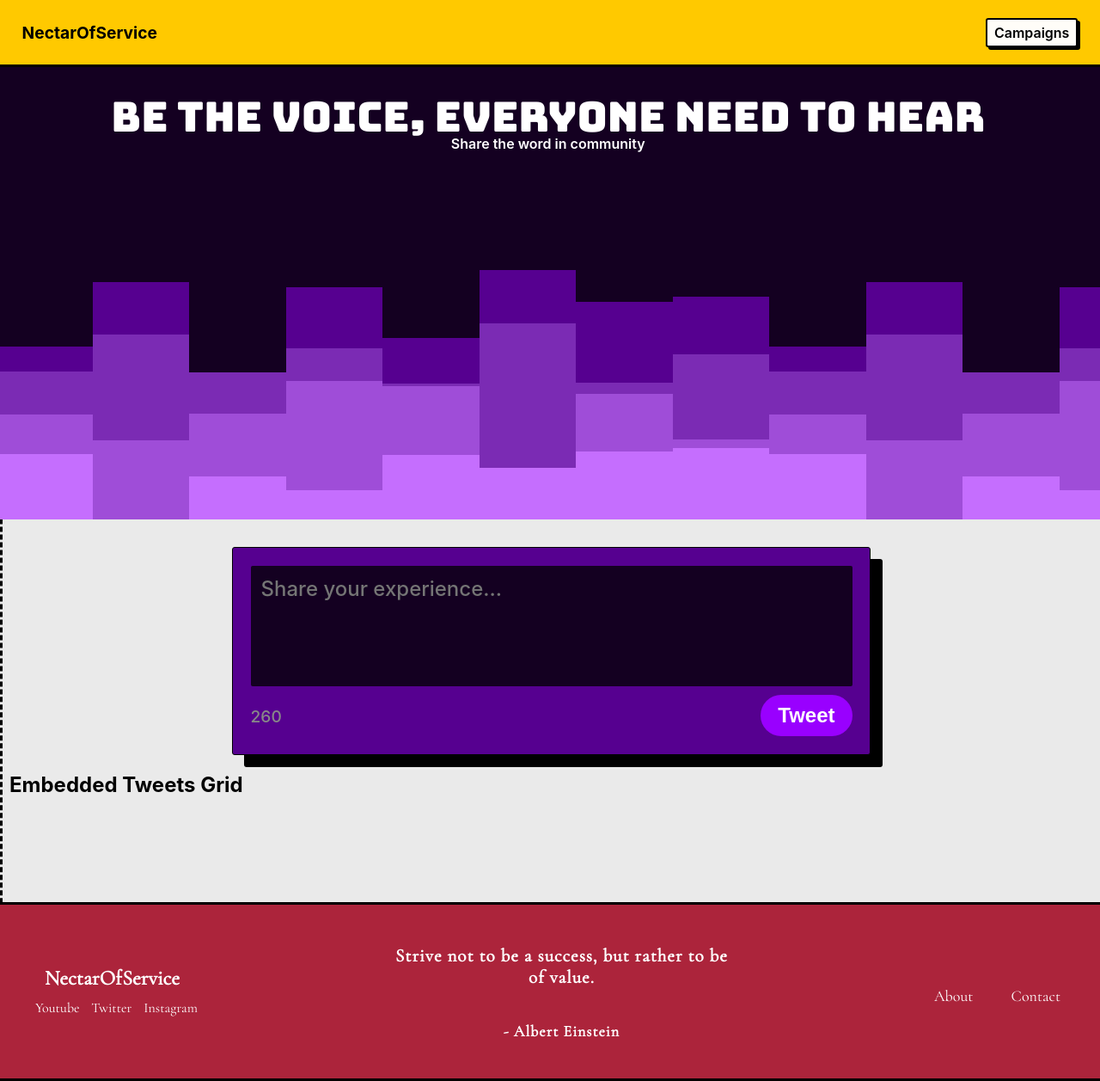
After one commit to Chirag8023/NectarOfService, a PHP site: page /NectarOfService/social_buzz/social_buzz.php in a window 1280 px wide. The commit adds this page. Shown: the whole page at 86% size. Run offline with PHP 8.4, Linux system fonts and the light colour scheme; some web fonts are replaced.

Commit message:
social buzz page and design updates and minor bug fixes

```diff
--- a/admin/admin_main.php
+++ b/admin/admin_main.php
@@ -25,6 +25,7 @@ include ADMIN_MAIN_BASE_PATH .'../assets/scripts/auth_check.php';
                 <li><a href="http://localhost/nectarofservice/admin/pages/admin_campaigns.php">Campaigns</a></li>
                 <li><a href="http://localhost/nectarofservice/admin/pages/admin_newsletter.php">Newsletter</a></li>
                 <li><a href="http://localhost/nectarofservice/admin/pages/admin_donations.php">Donations</a></li>
+                <li><a href="http://localhost/nectarofservice/admin/pages/admin_social_buzz.php">Social Buzz</a></li>
             </ul>
         </nav>
     </aside>
--- a/assets/about.php
+++ b/assets/about.php
@@ -2,8 +2,7 @@
 <link rel="stylesheet" href="http://localhost/NectarOfService/assets/main_style.css">
 <title>About Us</title>
 </head>
-<body class="body" style="background-color: #ffffe5;
-">
+<body class="body">
     <?php include 'header.php'; ?>
     <div style="
     margin-top:5rem; font-family:'inter'; font-size:23px; padding:3rem; color:#000;">
--- a/assets/landing_page.php
+++ b/assets/landing_page.php
@@ -4,7 +4,7 @@
 <body class='body'>
     <?php include 'header.php'; ?>
     <div style="
-      background-color:#C02942;
+      background-image:url(http://localhost/NectarOfService/assets/images/landing.svg);
 margin-right:-0.5rem; margin-left:-1%; padding-left: 0.8rem; border-bottom: 2px solid black; margin-bottom: 5%;">
     <div class="main-container">
         <!-- Left section -->
--- a/assets/main_style.css
+++ b/assets/main_style.css
@@ -18,6 +18,24 @@
 	src: local('Bungee Outline'), url('http://localhost/NectarOfService/assets/fonts/BungeeOutline-Regular.ttf') format('truetype');
 }
 
+body::-webkit-scrollbar {
+	width: 10px;
+	background-color: #000;
+}
+
+
+body::-webkit-scrollbar-thumb {
+	background: #888;
+	border-radius:115px; /* Make the scrollbar more curved */
+}
+
+body::-webkit-scrollbar-thumb:hover {
+	background: #999;
+}
+
+body::-webkit-scrollbar-thumb:active {
+	background: #aaa;
+}
 
 .main-container {
     font-family: 'inter';
@@ -181,13 +199,16 @@
 	border-left: 3px dashed black;
 	margin-left: 0;
 	padding-left:0.5rem;
-	background-color: #ffffe5;
+	background-color: #eaeaea;
 	font-display: auto;
 }
 
 .main-area h2 {
 	color: #ffffff;
-	font-size: 2rem;
+	font-size: 3rem;
+	font-family: 'bungee';
+	font-weight: 500;
+	margin: 0;
 	text-shadow: 3px 3px black;
 }
 
--- a/assets/scripts/auth_check.php
+++ b/assets/scripts/auth_check.php
@@ -5,7 +5,7 @@ if (session_status() == PHP_SESSION_NONE) {
 }
 
 // Check if the user is not logged in, redirect to login page
-if (!isset($_SESSION['username'])) {
+if (!isset($_SESSION['chi_username'])) {
     header("Location:http://localhost/nectarofservice/admin/admin_login.php");
     exit;
 }
--- a/assets/scripts/get_completed_campaigns.php
+++ b/assets/scripts/get_completed_campaigns.php
@@ -1,7 +1,7 @@
 <?php
 include 'dbconnect.php';
 
-$completedCampaigns = "SELECT * FROM fundraising_campaigns WHERE current_amount >= goal ORDER BY id DESC LIMIT 5";
+$completedCampaigns = "SELECT * FROM fundraising_campaigns WHERE current_amount >= goal ORDER BY id DESC LIMIT 3";
 $completedResult = $conn->query($completedCampaigns);
 
 $completedCampaignData = [];
--- a/fundraiser/campaigns_home.php
+++ b/fundraiser/campaigns_home.php
@@ -7,17 +7,17 @@
     <link rel="stylesheet" href="http://localhost/NectarOfService/assets/main_style.css">
     <script src="http://localhost/NectarOfService/assets/scripts/fetch_donations.js"></script>
 </head>
-<body style="background-color: #0fa958;" class='body'>
+<body style="background-image:url('http://localhost/NectarOfService/assets/images/camp_home.svg');" class='body'>
 <?php include "../assets/header.php"; ?>
     <div class="main-area">
     <h2>Ongoing Campaigns</h2>
-    <p style="color:#fff; margin-top:-10px;">*All campaigns are eligible  for 80D tax benefits.</p>
+    <p style="color:#fff; margin-top:-1.2rem; font-weight:500;">*All campaigns are eligible  for 80D tax benefits.</p>
     <br>
     <div id="campaignContent">
         <?php include '../assets/scripts/get_ongoing_campaigns.php'; ?>
     </div>
     <br>
-    <h2>Recently Closed Campaigns</h2>
+    <h2>Recent Campaigns</h2>
     <br>
     <div id="completedCampaigns">
     <?php include '../assets/scripts/get_completed_campaigns.php'; ?>
--- /dev/null
+++ b/social_buzz/social_buzz.php
@@ -0,0 +1,164 @@
+<link rel="stylesheet" href="http://localhost/NectarOfService/assets/main_style.css">
+<link rel="preload" href="/NectarOfService/assets/fonts/CormorantGaramond-Regular.ttf" as="font" type="font/ttf" crossorigin>
+<link rel="preload" href="/NectarOfService/assets/fonts/Inter-VariableFont_slnt,wght.ttf" as="font" type="font/ttf" crossorigin>
+<title>Social Buzz</title>
+<style>
+        #social-buzz-top {
+            margin-top:4rem;
+            padding:3.7rem;
+            margin-left:-1rem;
+            margin-right:-0.53rem;
+            background-image: url('http://localhost/NectarOfService/assets/images/blob.svg');
+        }
+
+        #composer-container {
+            display:flex;
+            flex-direction:column;
+            align-items:center;
+        }
+        #social-buzz-top h1 {
+            font-family: 'bungee';
+            font-size: 3rem;
+            font-weight: 500;
+            color: #fff;
+            margin-bottom: -1.5rem;
+            margin-top:-1rem;
+        }
+
+        #social-buzz-top p {
+            font-family: 'inter';
+            font-size: 1rem;
+            font-weight: 600;
+            color: #fff;
+            margin-bottom: 23rem;
+        }
+
+        #tweet-popup {
+            background-color: #560090;
+            border: 1px solid #000;
+            border-radius: 3px;
+            width: 700px;
+            padding: 1.3rem;
+            box-shadow: 14px 14px #000;
+            margin-bottom: 1rem;
+            margin:auto;
+            margin-top: 2rem;
+        }
+
+        #tweet-text {
+            font-family: 'Inter';
+            font-weight: 500;
+            width: 100%;
+            margin-bottom: 10px;
+            padding: 10px;
+            border: 2px solid #0000;
+            background-color: #140021;
+            color: #fff;
+            border-radius: 2px;
+            font-size: 1.5rem;
+            resize: none;
+            outline: none;
+            transition: border-color 0.3s ease;
+        }
+
+        #tweet-text:focus {
+            border-color: #fff;
+        }
+
+        #char-count {
+            color: #888;
+            font-size: 1.2rem;
+            margin-top: 6px;
+            font-weight: 500;
+        }
+
+        #tweet-button {
+            background-color: #9900ff;
+            color: #fff;
+            font-weight: 600;
+            border: none;
+            border-radius: 999px;
+            padding: 10px 20px;
+            font-size: 1.5rem;
+            cursor: pointer;
+            transition: background-color 0.3s ease;
+        }
+
+        #tweet-button:hover {
+            background-color: #000;
+        }
+
+        .social-buzz-grid-container {
+            padding: 50px;
+            display: grid;
+            grid-template-columns: repeat(auto-fill, minmax(300px, 1fr));
+            grid-gap: 10px;
+        }
+
+</style>
+<body class="body" >
+    <?php include '../assets/header.php'; ?>
+    <div id="social-buzz-top">
+        <div id="composer-container">
+            <h1>BE THE VOICE, EVERYONE NEED TO HEAR</h1>
+            <p>Share the word in community</p>
+
+        </div>
+    </div>
+    <div id="tweet-popup">
+        <textarea id="tweet-text" placeholder="Share your experience..." rows="4" maxlength="260"></textarea>
+            <div style="display:flex; justify-content:space-between; align-items:baseline;">
+                <span id="char-count">260</span>
+                <button id="tweet-button">Tweet</button>
+            </div>
+    </div>
+
+    <h2>Embedded Tweets Grid</h2>
+    <div class="social-buzz-grid-container">
+        <?php /*
+        // Load JSON data from file
+        $data = json_decode(file_get_contents("tweets.json"), true);
+
+        // Loop through each URL
+        foreach ($data as $id => $url) {
+            // Fetch embedded tweet using Twitter API
+            $tweet_html = get_embedded_tweet($url);
+
+            // Display tweet in grid
+            if ($tweet_html) {
+                echo $tweet_html;
+            }
+        }
+
+        // Function to fetch embedded tweet using Twitter API
+        function get_embedded_tweet($url) {
+            // Extract tweet ID from URL
+            $tweet_id = extract_tweet_id($url);
+
+            if ($tweet_id) {
+                // Twitter API endpoint for embedded tweet
+                $endpoint = "https://publish.twitter.com/oembed?url=$url&hide_thread=true&hide_media=true";
+
+                // Fetch tweet data
+                $response = file_get_contents($endpoint);
+                $tweet_data = json_decode($response, true);
+
+                // Return HTML embed code
+                return $tweet_data['html'];
+            } else {
+                return false;
+            }
+        }
+
+        // Function to extract tweet ID from URL
+        function extract_tweet_id($url) {
+            $parts = explode('/', parse_url($url, PHP_URL_PATH));
+            $tweet_id = end($parts);
+            return $tweet_id;
+        }
+        */?>
+    </div>
+
+    <script src="http://localhost/NectarOfService/social_buzz/social_buzz_script.js"></script>
+</body>
+<?php include '../assets/footer.php'; ?>
--- /dev/null
+++ b/social_buzz/social_buzz_script.js
@@ -0,0 +1,28 @@
+  // Function to open Twitter tweet composer with the given text
+  function openTweetComposer(text) {
+    window.open('https://twitter.com/intent/tweet?text=' + encodeURIComponent(text) +'%0A%23NectarOfService', '_blank');
+}
+
+// Function to update character count
+function updateCharCount() {
+    const tweetText = document.getElementById('tweet-text').value;
+    const charCount = tweetText.length;
+    const remainingChars = 260 - charCount;
+    document.getElementById('char-count').textContent = remainingChars;
+}
+
+
+// Add event listener to tweet button
+document.getElementById('tweet-button').addEventListener('click', function() {
+    const tweetText = document.getElementById('tweet-text').value;
+    openTweetComposer(tweetText);
+    // Clear the textarea after tweeting
+    document.getElementById('tweet-text').value = '';
+    document.getElementById('char-count').textContent = 260;
+});
+
+// Add event listener to textarea to update character count
+document.getElementById('tweet-text').addEventListener('input', updateCharCount);
+
+// Update character count initially
+updateCharCount();
```
Also changed, not shown: other parts of assets/main_style.css (+33 -11 lines), admin/pages/admin_social_buzz.php (added, +54 -0 lines), assets/contact.php (+4 -4 lines), social_buzz/tweets.json (added, +8 -0 lines), assets/images/blob.svg (added), assets/images/camp_home.svg (added), assets/images/landing.svg (added).
